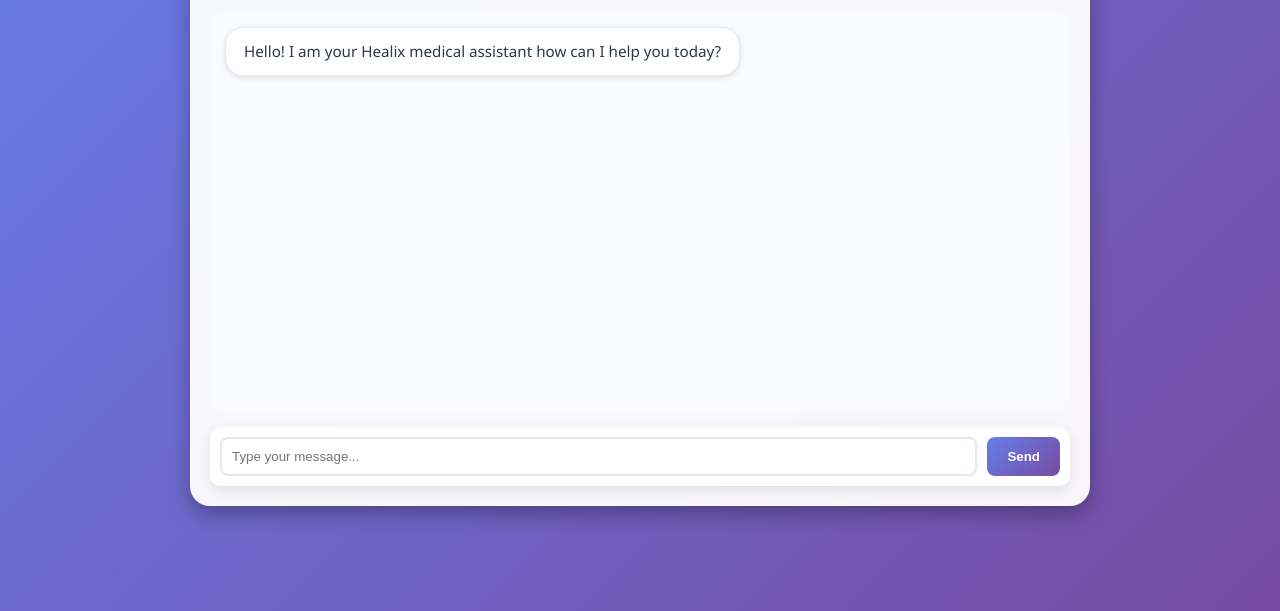
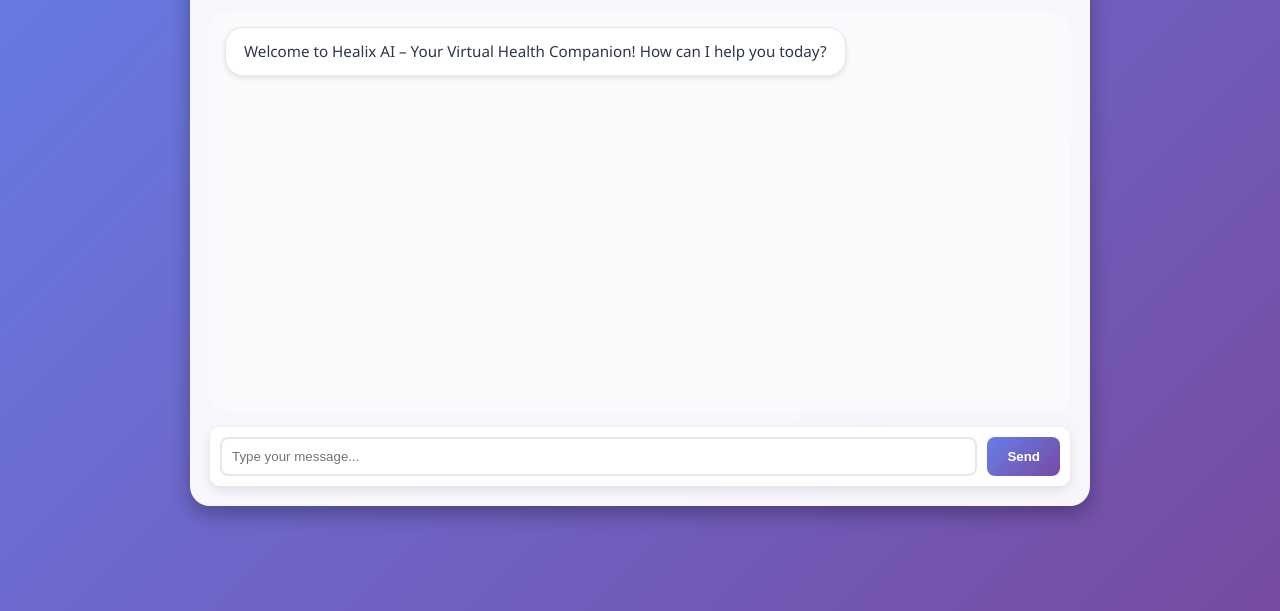
Before and after one commit to TargetEric/newmedical, a plain HTML site: page index.html in a window 1280 px wide. Shown: the part 189-800 px from the top of the page. Drawn offline with Linux system fonts and the light colour scheme.

Commit message:
Update index.html

```diff
--- a/index.html
+++ b/index.html
@@ -4,8 +4,8 @@
   <meta charset="UTF-8">
   <meta name="viewport" content="width=device-width, initial-scale=1.0">
   <title>Healix Ai</title>
-  <!--   This Code Is Made By @TargetEric -->
   <link rel="icon" type="image/png" href="https://files.catbox.moe/xq9o4m.jpg">
+  <!-- @TargetEric -->
   <style>
     * {
       box-sizing: border-box;
@@ -150,7 +150,6 @@
     }
   </style>
 </head>
-<!--   This Code Is Made By @TargetEric -->
 <body>
   <div class="chat-container">
     <div class="chat-header">
@@ -223,8 +222,8 @@
       if (e.key === 'Enter') sendMessage();
     });
 
-    addMessage('Hello! I am your Healix medical assistant how can I help you today?', 'bot');
+    addMessage('Welcome to Healix AI – Your Virtual Health Companion! How can I help you today?', 'bot');
   </script>
 </body>
 </html>
-<!--   This Code Is Made By @TargetEric -->
+  <!-- @TargetEric -->
```
